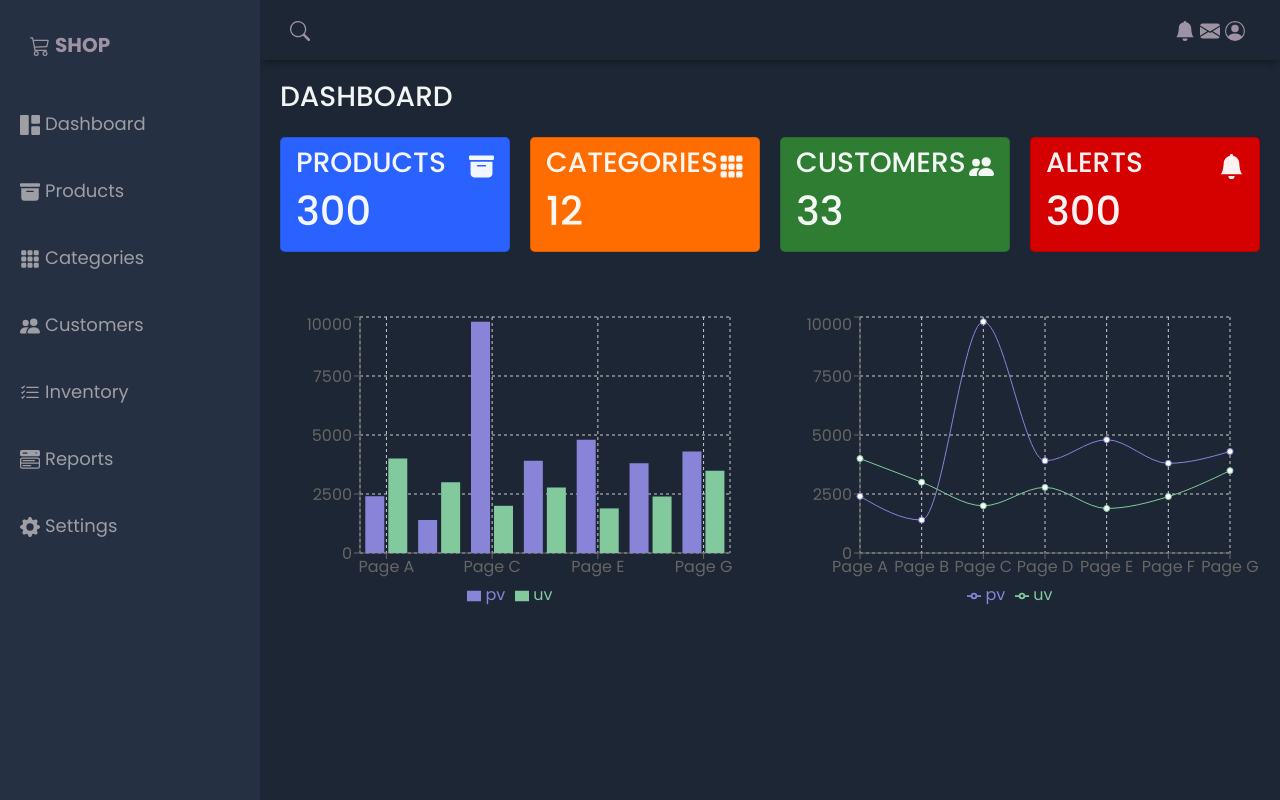
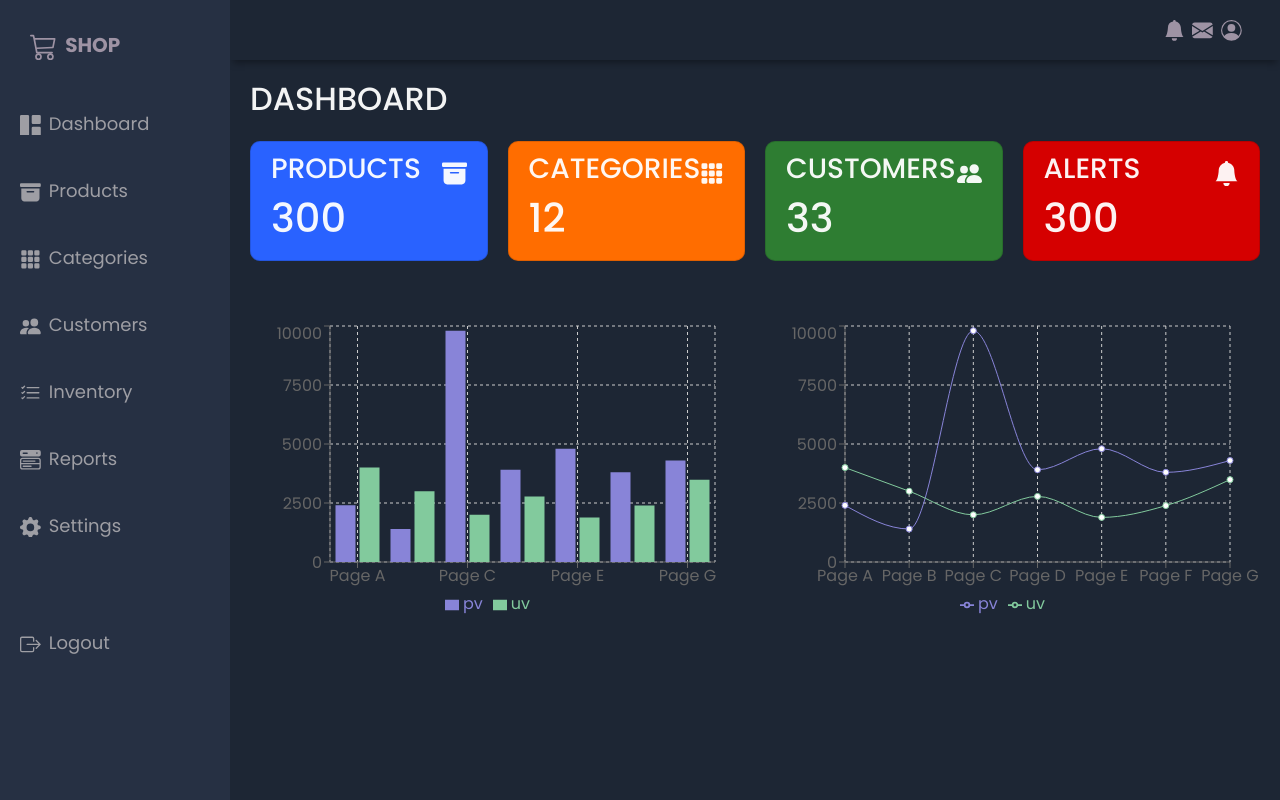
Before and after one commit to AltaciosTheDev/AltaciosTheDev-FeaturesForSkillSwap, a React app: page /demo in a window 1280 px wide. Built offline with nearby package versions, Linux system fonts and the light colour scheme; no server answers.

Commit message:
ajustes de reglas css

```diff
--- a/src/front/js/component/header.js
+++ b/src/front/js/component/header.js
@@ -6,9 +6,6 @@ export function Header({openSidebarToggle}) {
     <div className="header">
         <div className="menu-icon">
             <BsJustify className='icon' onClick={openSidebarToggle}/>
-        </div>
-        <div className="header-left">
-            <BsSearch className="icon"/>
         </div>
         <div className="header-right">
             <BsFillBellFill className="icon"/>
--- a/src/front/js/component/main.js
+++ b/src/front/js/component/main.js
@@ -1,47 +1,68 @@
-import React from 'react'
-import {BsGrid1X2Fill, BsFillArchiveFill,BsFillGrid3X3GapFill, BsPeopleFill, BsListCheck, BsMenuButtonWideFill, BsFillGearFill,BsFillBellFill } from "react-icons/bs"
-import { BarChart, Bar, Rectangle, XAxis, YAxis, CartesianGrid, Tooltip, Legend, ResponsiveContainer, LineChart, Line } from 'recharts';
+import React from "react";
+import {
+  BsGrid1X2Fill,
+  BsFillArchiveFill,
+  BsFillGrid3X3GapFill,
+  BsPeopleFill,
+  BsListCheck,
+  BsMenuButtonWideFill,
+  BsFillGearFill,
+  BsFillBellFill,
+} from "react-icons/bs";
+import {
+  BarChart,
+  Bar,
+  Rectangle,
+  XAxis,
+  YAxis,
+  CartesianGrid,
+  Tooltip,
+  Legend,
+  ResponsiveContainer,
+  LineChart,
+  Line,
+} from "recharts";
 
 export function Main() {
   const data = [
     {
-      name: 'Page A',
+      name: "Page A",
       uv: 4000,
       pv: 2400,
       amt: 2400,
     },
     {
-      name: 'Page B',
+      name: "Page B",
       uv: 3000,
       pv: 1398,
       amt: 2210,
     },
     {
-      name: 'Page C',
+      name: "Page C",
       uv: 2000,
       pv: 9800,
       amt: 2290,
     },
     {
-      name: 'Page D',
+      name: "Page D",
       uv: 2780,
       pv: 3908,
       amt: 2000,
     },
     {
-      name: 'Page E',
+      name: "Page E",
       uv: 1890,
       pv: 4800,
       amt: 2181,
     },
     {
-      name: 'Page F',
+      name: "Page F",
       uv: 2390,
       pv: 3800,
       amt: 2500,
     },
     {
-      name: 'Page G',
+      name: "Page G",
       uv: 3490,
       pv: 4300,
       amt: 2100,
@@ -49,41 +70,46 @@ export function Main() {
   ];
 
   return (
-    <main className='main-container'>
-          <div className='main-title'>
-            <h3>DASHBOARD</h3>
+    <main className="main-container">
+      <div className="main-title">
+        <h2>DASHBOARD</h2>
       </div>
-          <div className='main-cards'>
-            <div className='card'>
-              <div className='card-inner'>
-                    <h3>PRODUCTS</h3>
-                    <BsFillArchiveFill className='card_icon'/>
+
+      <div className="main-cards">
+        <div className="card">
+          <div className="card-inner">
+            <h3 className="card-title">PRODUCTS</h3>
+            <BsFillArchiveFill className="card_icon" />
           </div>
           <h1>300</h1>
         </div>
-            <div className='card'>
-              <div className='card-inner'>
-                    <h3>CATEGORIES</h3>
-                    <BsFillGrid3X3GapFill className='card_icon'/>
+
+        <div className="card">
+          <div className="card-inner">
+            <h3 className="card-title">CATEGORIES</h3>
+            <BsFillGrid3X3GapFill className="card_icon" />
           </div>
           <h1>12</h1>
         </div>
-            <div className='card'>
-              <div className='card-inner'>
-                    <h3>CUSTOMERS</h3>
-                    <BsPeopleFill className='card_icon'/>
+
+        <div className="card">
+          <div className="card-inner">
+            <h3 className="card-title">CUSTOMERS</h3>
+            <BsPeopleFill className="card_icon" />
           </div>
           <h1>33</h1>
         </div>
-            <div className='card'>
-              <div className='card-inner'>
-                    <h3>ALERTS</h3>
-                    <BsFillBellFill className='card_icon'/>
+
+        <div className="card">
+          <div className="card-inner">
+            <h3 className="card-title">ALERTS</h3>
+            <BsFillBellFill className="card_icon" />
           </div>
           <h1>300</h1>
         </div>
+
       </div>
-          <div className='charts'>
+      <div className="charts">
         <ResponsiveContainer width="100%" height="100%">
           <BarChart
             width={500}
@@ -101,8 +127,16 @@ export function Main() {
             <YAxis />
             <Tooltip />
             <Legend />
-                <Bar dataKey="pv" fill="#8884d8" activeBar={<Rectangle fill="pink" stroke="blue" />} />
-                <Bar dataKey="uv" fill="#82ca9d" activeBar={<Rectangle fill="gold" stroke="purple" />} />
+            <Bar
+              dataKey="pv"
+              fill="#8884d8"
+              activeBar={<Rectangle fill="pink" stroke="blue" />}
+            />
+            <Bar
+              dataKey="uv"
+              fill="#82ca9d"
+              activeBar={<Rectangle fill="gold" stroke="purple" />}
+            />
           </BarChart>
         </ResponsiveContainer>
         <ResponsiveContainer width="100%" height="100%">
@@ -122,13 +156,18 @@ export function Main() {
             <YAxis />
             <Tooltip />
             <Legend />
-                  <Line type="monotone" dataKey="pv" stroke="#8884d8" activeDot={{ r: 8 }} />
+            <Line
+              type="monotone"
+              dataKey="pv"
+              stroke="#8884d8"
+              activeDot={{ r: 8 }}
+            />
             <Line type="monotone" dataKey="uv" stroke="#82ca9d" />
           </LineChart>
         </ResponsiveContainer>
       </div>
     </main>
-  )
+  );
 }
 
-export default Main
+export default Main;
--- a/src/front/js/component/sidebar.js
+++ b/src/front/js/component/sidebar.js
@@ -1,11 +1,11 @@
 import React from 'react'
-import {BsCart3,BsGrid1X2Fill, BsFillArchiveFill,BsFillGrid3X3GapFill, BsPeopleFill, BsListCheck, BsMenuButtonWideFill, BsFillGearFill } from "react-icons/bs"
+import {BsCart3,BsGrid1X2Fill, BsFillArchiveFill,BsFillGrid3X3GapFill, BsPeopleFill, BsListCheck, BsMenuButtonWideFill, BsFillGearFill, BsBoxArrowRight  } from "react-icons/bs"
 export function Sidebar({openSidebar, openSidebarToggle}) {
   return (
     <aside className={`sidebar ${openSidebar ? "sidebar-responsive":""}`}>
         <div className='sidebar-title'>
             <div className="sidebar-brand">
-                <BsCart3 className="icon_header"/>SHOP
+                <BsCart3 className="icon-header"/>SHOP
             </div>
             <span className="icon close_icon" onClick={openSidebarToggle}>X</span>
         </div>
@@ -46,6 +46,11 @@ export function Sidebar({openSidebar, openSidebarToggle}) {
                     <BsFillGearFill className='icon'/>Settings
                 </a>
             </li>
+            <li className='logout sidebar-list-item'>
+                <a href='' className='sidebar-link'>
+                    <BsBoxArrowRight className='icon'/>Logout
+                </a>
+            </li>
         </ul>
     </aside>
   )
--- a/src/front/styles/demo.css
+++ b/src/front/styles/demo.css
@@ -1,3 +1,4 @@
+/* layout always starts with this */
 .dashboard{
     margin: 0;
     padding: 0;
@@ -7,43 +8,49 @@
     height: 100vh;
 }
 
+/* every little icon in the sidebar and header */
 .icon{
     vertical-align: middle;
     line-height: 1px;
-    font-size: 20px;
+    font-size: 1.3rem;
 }
 
+/* icon for the logo */
 .icon-header{
     vertical-align: middle;
     line-height: 1px;
-    font-size: 26px;
+    font-size: 1.7rem;
 }
 
-.icon, .icon_header{
-    margin-right: 5px;
+/* space separating each icon with its text */
+.icon, .icon-header{
+    margin-right: 0.5rem;
 }
 
+/* stars display none, because it only appears when screen is small */
 .close_icon{
-    color: red;
+    font-size: 1.5rem;
     margin-left: 30px;
     margin-top: 10px;
     cursor: pointer;
+    display: none;
+
 }
 
+/* initial grid full screen */
 .grid-container{
     display: grid;
-    grid-template-columns: 260px 1fr 1fr 1fr;
-    grid-template-rows: 0.2fr 3fr;
+    grid-template-columns: 230px 1fr;
+    grid-template-rows: 60px 1fr;
     grid-template-areas:
-        "sidebar header header header"
-        "sidebar main main main";
+        "sidebar header"
+        "sidebar main";
     height: 100vh;
 
 }
 
-
-
 /* Header */
+/* basic code for a section and selecting where it will be placed */
 .header{
     grid-area: header;
     height: 60px;
@@ -54,21 +61,29 @@
     box-shadow: 0 6px 7px -3px rgba(0,0,0,0.35);
 }
 
+.header-right{
+    margin-left: auto;
+}
+
+/* at first, menu icon is none */
 .menu-icon{
     display: none;
 }
 /* End Header */
 
+
 /* Sidebar */
+/* no hace falta que esto sea display flex si todos son block elements */
 .sidebar{
     grid-area: sidebar;
     height: 100%;
     background-color: #263043;
     overflow-y: auto;
-    transition: all 0.5s;
-    -webkit-transition: all 0,5s;
+    transition: all 0.5s ease;
+/* como sidebar no es flex, automaticamente los div abarcan todo el espacio */
 }
 
+/* como esto si es flex, abarca solo el espacio que necesita */
 .sidebar-title{
     display: flex;
     justify-content: space-between;
@@ -77,57 +92,67 @@
     margin-bottom: 30px;
 }
 
-.sidebar-title > span{
-    display: none;
-}
-
+/* only needs margin, font size and font weight */
 .sidebar-brand{
     margin-top: 15px;
     font-size: 20px;
     font-weight: 700;
 }
 
+/* always take care of padding and list style for lists by default */
 .sidebar-list{
     padding: 0;
     list-style-type: none;
 }
 
+/* sepatation and size */
 .sidebar-list-item{
     padding: 20px;
     font-size: 18px;
 }
 
+/* hover effects */
 .sidebar-list-item:hover{
     background-color: rgba(255,255,255,0.2);
     cursor: pointer;
 }
 
+/* link */
 .sidebar-list-item > .sidebar-link{
     text-decoration: none;
     color: #9e9ea4;
 }
 
+/* separate the logout more to the bottom */
+.logout{
+    margin-top: 50px;
+}
+
+/* class that will be activated only with TRUE on openSidebar  */
 .sidebar-responsive{
     display: inline !important;
     position: absolute;
     z-index: 12 !important;
-
+    width: 230px;
 }
 /* End Sidebar */
 
 /* MAIN*/
+/* just color and padding */
 .main-container{
     grid-area: main;
     overflow-y: auto;
-    padding: 20px 20px;
+    padding: 20px;
     color: rgba(255,255,255,0.95)
 }
 
+/* dashboard title */
 .main-title{
     display: flex;
     justify-content: space-between;
 }
 
+/* cards manage their own grid distribution */
 .main-cards{
     display: grid;
     grid-template-columns: repeat(4, 1fr);
@@ -135,14 +160,28 @@
     margin: 15px 0;
 }
 
+/* each card by default in grid, all space of cell*/
 .card{
     display: flex;
     flex-direction: column;
     justify-content: space-around;
-    padding: 8px 15px;
-    border-radius: 5px;
+    padding: 10px 20px;
+    border-radius: 10px;
 
 }
+
+/* row align center and separate */
+.card-inner{
+    display: flex;
+    align-items: center;
+    justify-content: space-between;
+}
+
+/* size for card icon */
+.card-inner > .card_icon{
+    font-size: 25px;
+}
+
 
 .card:first-child{
     background-color: #2962ff;
@@ -160,16 +199,7 @@
     background-color: #d50000;
 }
 
-.card-inner{
-    display: flex;
-    align-items: center;
-    justify-content: space-between;
-}
-
-.card-inner > .card_icon{
-    font-size: 25px;
-}
-
+/* 2 column grid with 300px height */
 .charts{
     display: grid;
     grid-template-columns: repeat(2, 1fr);
@@ -179,46 +209,56 @@
 }
 /* MAIN*/
 
+@media screen and (max-width: 1200px){
+    .card-title{
+        font-size: 18px;
+    }
+}
+
 /* Medium <= 992px */
 @media screen and (max-width: 992px){
+    /* main grid converts to 1 column, eliminating sidebar column. */
     .grid-container{
         grid-template-columns: 1fr;
-        grid-template-rows: 0.2fr 3fr;
+        /* new layout distribution */
         grid-template-areas:
             "header"
             "main";
     }
 
+    /* this are css that will lose effect at 993px */
     .sidebar{
         display: none;
+        /* defaulted initial*/
     }
 
+    /* will be visible until limit */
     .menu-icon{
+        display: inline;
+        transition: opacity 0.5s ease;
+    }
+
+    /* will be visible until limit */
+    .close_icon{
         display: inline;
     }
 
-    .sidebar-title > span{
-        display: inline;
+    .main-cards{
+        grid-template-columns: repeat(2, 1fr);
     }
+
+
 }
 
 /* Small <= 768px */
 @media screen and (max-width: 768px){
+    /* below 768px cards will be 1 row */
     .main-cards{
         grid-template-columns: 1fr;
-        gap: 10px;
-        margin-bottom: 0;
     }
 
+    /* below 768 pixels, charts will be 1 row */
     .charts{
         grid-template-columns: 1fr;
-        margin-top: 30px;
     }
 }
-
-/* extra small <= 576px */
-@media screen and(max-width: 576px){
-    .header-left{
-        display: none;
-    }
-}
```
Lines whose indentation alone changed are shown as unchanged.
